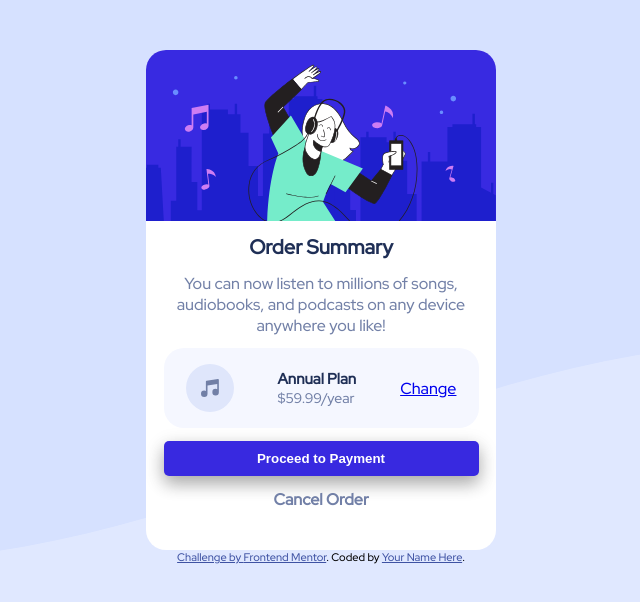
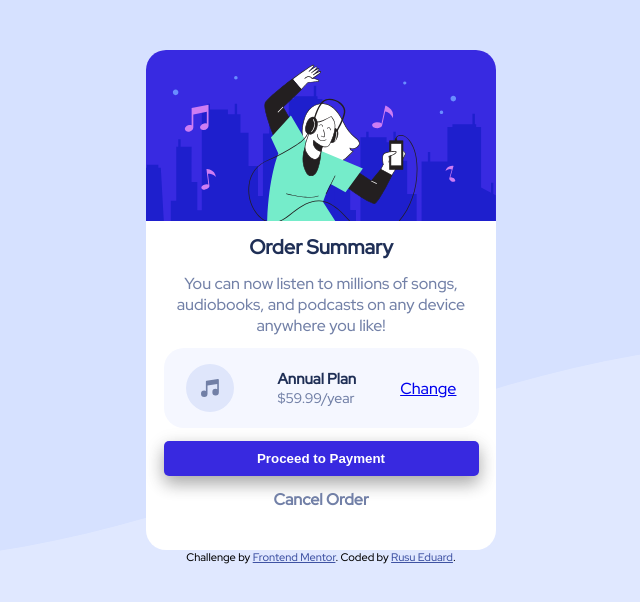
Before and after one commit to RusuEduard/Order-Summary-Component, a plain HTML site: page index.html in a window 1280 px wide. Shown: the whole page, without its empty margins (319-959 px from the left). Drawn offline with Linux system fonts and the light colour scheme.

Commit message:
Fixed an issue

```diff
--- a/index.html
+++ b/index.html
@@ -40,13 +40,13 @@
 
 
     <button class="payment">Proceed to Payment</button>
-    <a href="#" class="cancel">Cancel Order</button>
+    <a href="#" class="cancel">Cancel Order</a>
 
   </div>
 
   <div class="attribution">
     Challenge by <a href="https://www.frontendmentor.io?ref=challenge" target="_blank">Frontend Mentor</a>.
-    Coded by <a href="#">Your Name Here</a>.
+    Coded by <a href="#">Rusu Eduard</a>.
   </div>
 
 </body>
```
